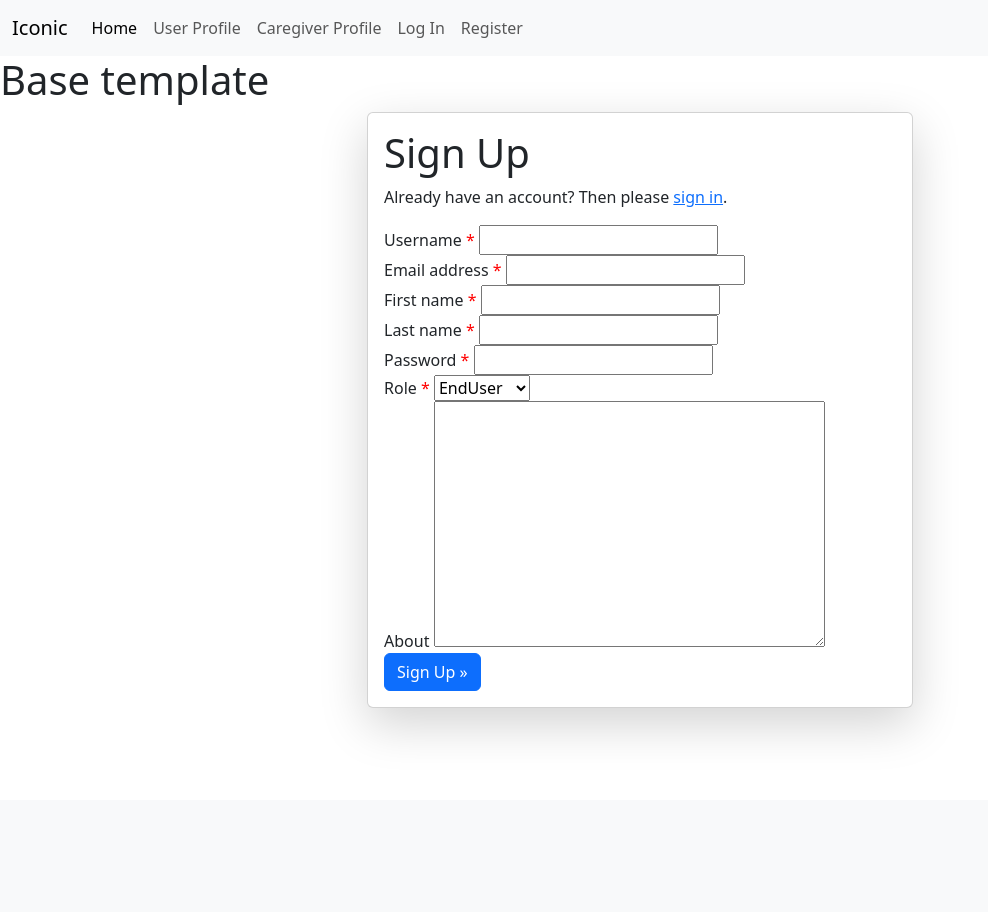
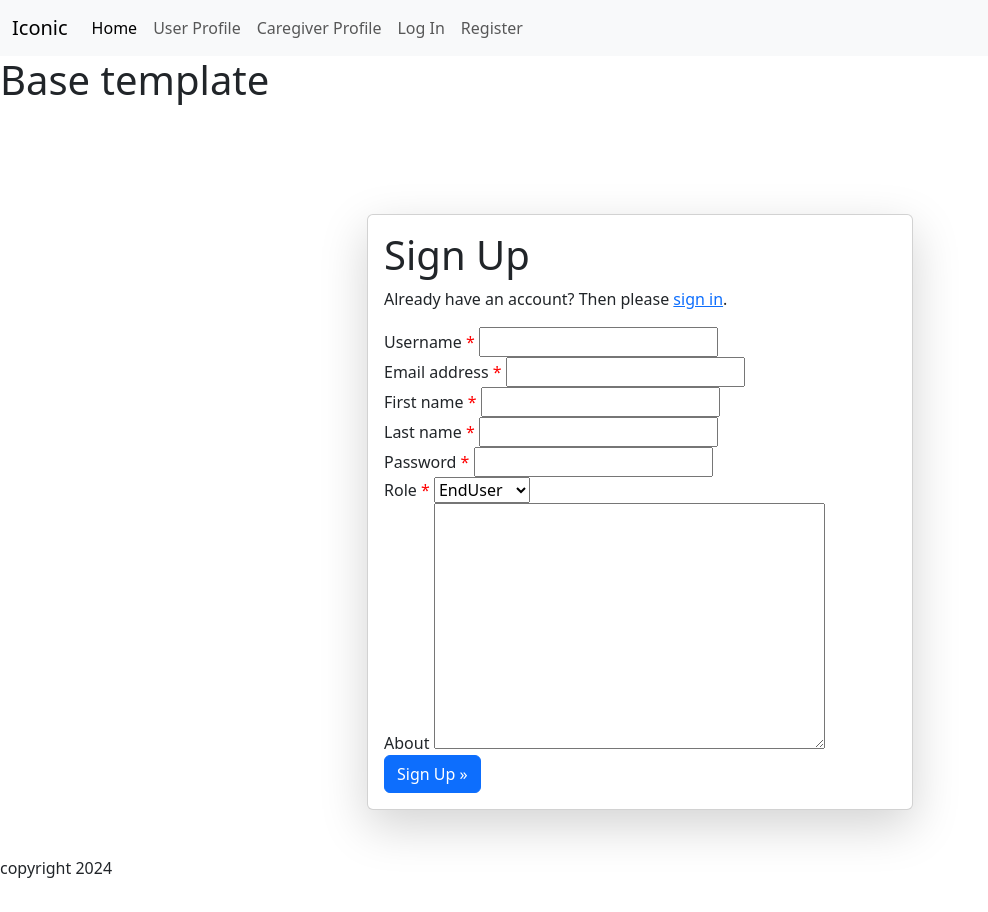
Before and after one commit to aslinedvinsson/Axisofaccesshack, a Django app: page /accounts/ in a window 1280 px wide. Shown: the whole page, without its empty margins (0-988 px from the left). Before the commit the page ends 730 px from the top, so only its background shows below. Run offline with Django 3.2, Linux system fonts and the light colour scheme.

Commit message:
Added html tags

```diff
--- a/axisofaccessproject/settings.py
+++ b/axisofaccessproject/settings.py
@@ -30,7 +30,7 @@
 SECRET_KEY = 'django-insecure-&#aw$zs5&29xklsvd9dio0--xe&emuo_n)vlb(*qf=*((b2)8p'
 
 # SECURITY WARNING: don't run with debug turned on in production!
-DEBUG = False
+DEBUG = True
 
 ALLOWED_HOSTS = [
     "*"
--- a/static/css/style.css
+++ b/static/css/style.css
@@ -4,3 +4,7 @@
     box-sizing: border-box;
 
 }
+
+main{
+    height:100vh;
+}
--- a/templates/base.html
+++ b/templates/base.html
@@ -14,6 +14,7 @@
 </head>
 
 <body>
+  <header>
     <nav class="navbar navbar-expand-lg bg-body-tertiary">
       <div class="container-fluid">
         <a class="navbar-brand" href="{% url 'index' %}">Iconic</a>
@@ -48,11 +49,19 @@
         </div>
       </div>
     </nav>
-
+  </header>
+  <main>
     <h1>Base template</h1>
 
   {% block content %}
   {% endblock %}
+  </main>
+
+  <footer>
+    <div class="copyright">
+      <p>copyright 2024</p>
+    </div>
+  </footer>
 
   <!-- Bootstrap script -->
   <script src="https://cdn.jsdelivr.net/npm/bootstrap@5.3.3/dist/js/bootstrap.bundle.min.js"
```
Lines whose indentation alone changed are shown as unchanged.
